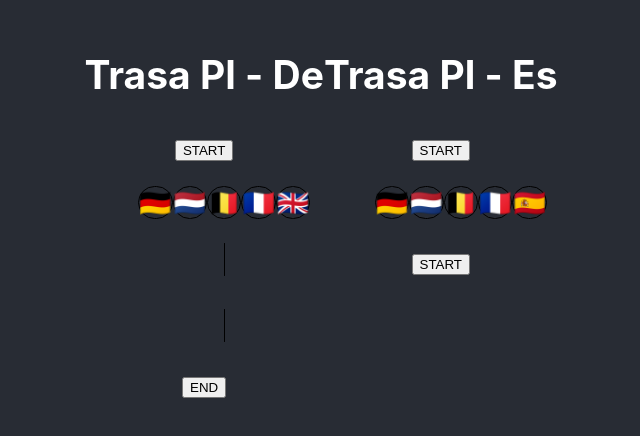
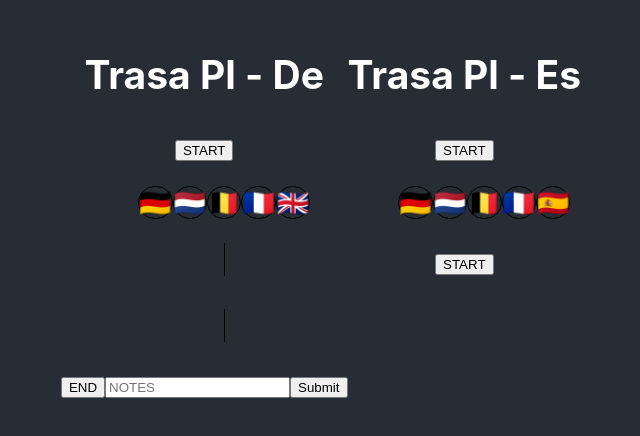
Before and after one commit to qolvap/driver-app, a React (Create React App) app: page / in a window 1280 px wide. Shown: the part 192-628 px from the top of the page, without its empty margins (319-959 px from the left). Built offline with nearby package versions, Linux system fonts and the light colour scheme.

Commit message:
notes input added

```diff
--- a/src/components/FlagsList.tsx
+++ b/src/components/FlagsList.tsx
@@ -12,6 +12,8 @@ const FlagList: React.FC = () => {
   const [clickedEmojis, setClickedEmojis] = useState<{ emoji: string; timestamp: string }[]>([]);
   const [currentEmojiIndex, setCurrentEmojiIndex] = useState(0);
   const [isRouteStarted, setIsRouteStarted] = useState(false);
+  const [comment, setComment] = useState<string>('');
+  const [submittedComment, setSubmittedComment] = useState<string | null>(null);
 
   const handleStartClick = () => {
     setIsRouteStarted(true);
@@ -31,6 +33,17 @@ const FlagList: React.FC = () => {
       });
       setClickedEmojis((prevEmojis) => [...prevEmojis, { emoji: 'END', timestamp: currentTime }]);
       setIsRouteStarted(false);
+    }
+  };
+
+  const handleCommentChange = (e: React.ChangeEvent<HTMLInputElement>) => {
+    setComment(e.target.value);
+  };
+
+  const handleSubmitComment = () => {
+    if (comment.trim()) {
+      setSubmittedComment(comment);
+      setComment('');
     }
   };
 
@@ -79,9 +92,21 @@ const FlagList: React.FC = () => {
             </h4>
           </li>
         </ul>
+
         <button className="end-route" onClick={handleEndClick}>
           END
         </button>
+
+        <input
+          type="text"
+          placeholder="NOTES"
+          value={comment}
+          onChange={handleCommentChange}
+          maxLength={200}
+        />
+        <button onClick={handleSubmitComment}>Submit</button>
+        {submittedComment && <p>Коментар: {submittedComment}</p>}
+
       </div>
       <div></div>
       <div className="flag-row">
```
